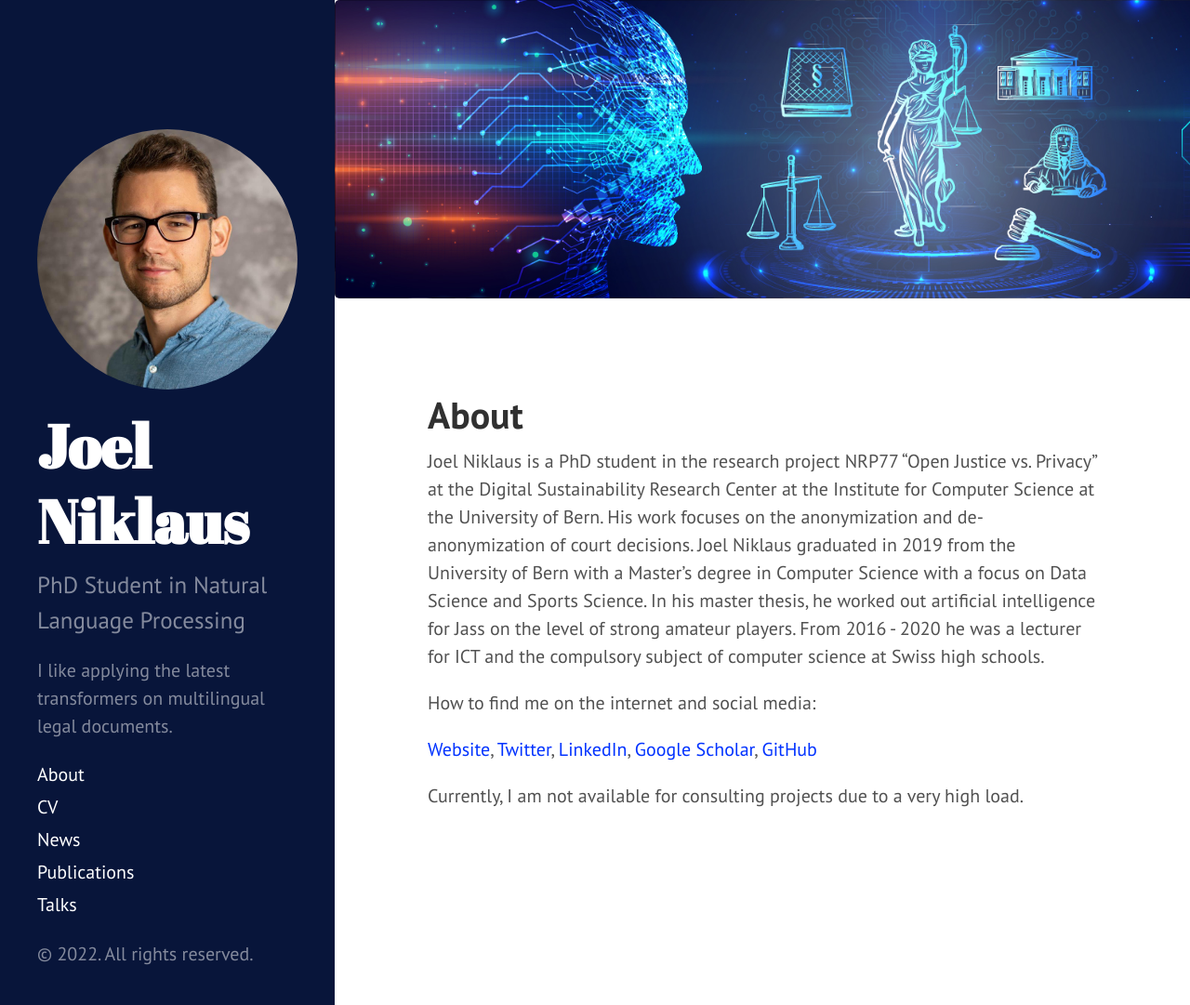
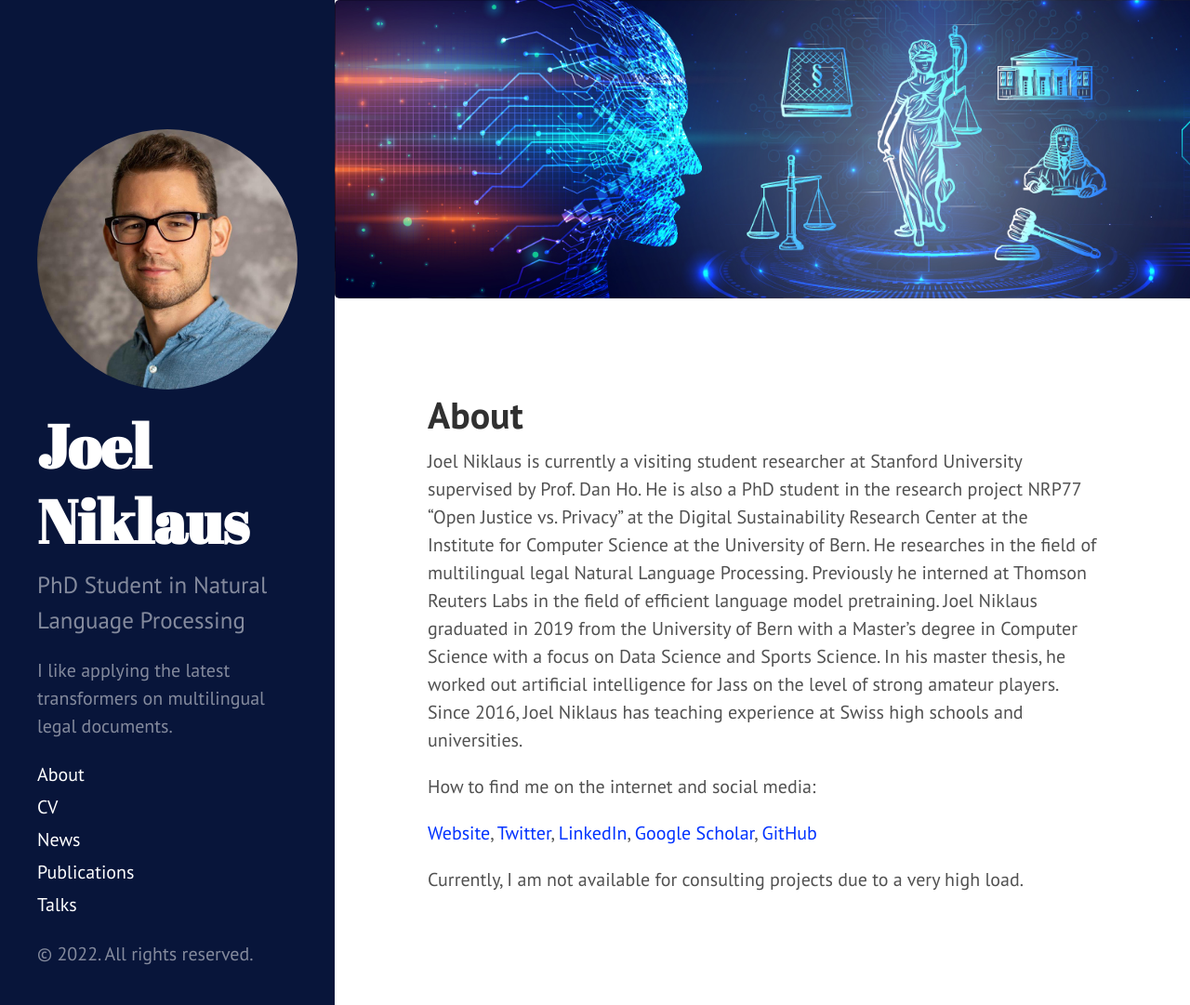
Before and after one commit to JoelNiklaus/joelniklaus.github.io, a Jekyll site: the page built from index.md, in a window 1280 px wide and 1081 px high. Shown: the whole window at 93% size. Built offline with Jekyll 4.4.1, drawn with Linux system fonts in a browser that asks for light colours; nearby versions of some CDN libraries; a style sheet for code colours, icons or effects is not loaded.

Commit message:
updated bio

```diff
--- a/index.md
+++ b/index.md
@@ -3,7 +3,14 @@ layout: page
 title: About
 ---
 
-Joel Niklaus is a PhD student in the research project NRP77 "Open Justice vs. Privacy" at the Digital Sustainability Research Center at the Institute for Computer Science at the University of Bern. His work focuses on the anonymization and de-anonymization of court decisions. Joel Niklaus graduated in 2019 from the University of Bern with a Master's degree in Computer Science with a focus on Data Science and Sports Science. In his master thesis, he worked out artificial intelligence for Jass on the level of strong amateur players. From 2016 - 2020 he was a lecturer for ICT and the compulsory subject of computer science at Swiss high schools.
+Joel Niklaus is currently a visiting student researcher at Stanford University supervised by Prof. Dan Ho. He is also a
+PhD student in the research project NRP77 “Open Justice vs. Privacy” at the Digital Sustainability Research Center at
+the Institute for Computer Science at the University of Bern. He researches in the field of multilingual legal Natural
+Language Processing. Previously he interned at Thomson Reuters Labs in the field of efficient language model
+pretraining. Joel Niklaus graduated in 2019 from the University of Bern with a Master’s degree in Computer Science with
+a focus on Data Science and Sports Science. In his master thesis, he worked out artificial intelligence for Jass on the
+level of strong amateur players. Since 2016, Joel Niklaus has teaching experience at Swiss high schools and
+universities.
 
 How to find me on the internet and social media:
 
```
